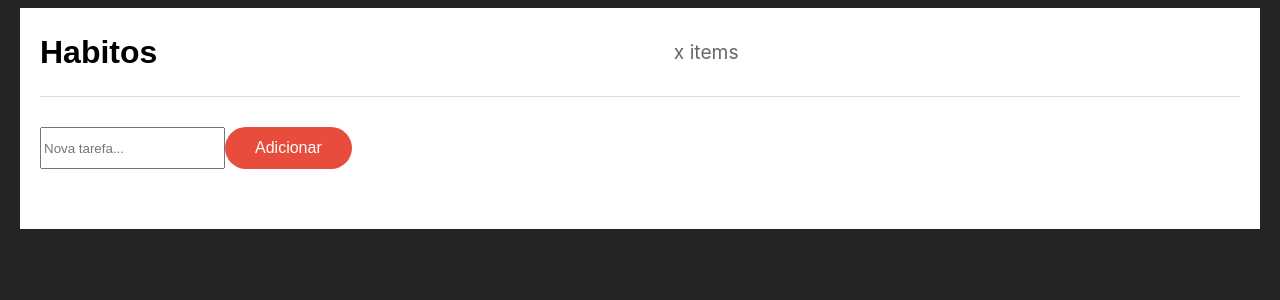
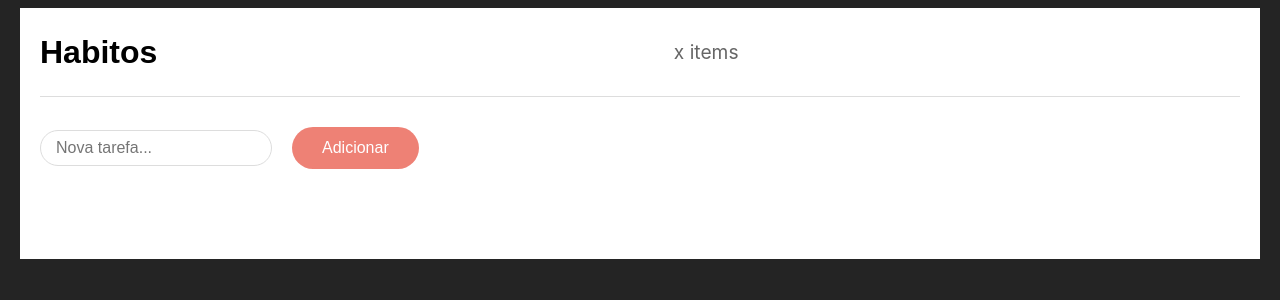
Before and after one commit to ufjf-dcc207/ufjf-dcc207-2024-3-a-trb1-C9BrenoFR, a React (Vite) app: page / in a window 1280 px wide. Shown: the top 300 px of the page. Built offline with nearby package versions, Linux system fonts and the light colour scheme; a web font is replaced by a local one.

Commit message:
mudando para grids

```diff
--- a/src/components/TaskList.css
+++ b/src/components/TaskList.css
@@ -1,13 +1,37 @@
 .task-container {
     width: 50%;
-    padding-right: 20px;
+    display: grid;
+    gap: 30px;
+  }
+
+  .task-list {
+    display: grid;
+    gap: 20px;
+  }
+
+  .task {
+    background-color: #ffcece;
+    border-radius: 15px;
+    padding: 25px;
+    display: grid;
+    grid-template-columns: 1fr auto;
+    align-items: center;
   }
 
   .adicionar-task {
     display: flex;
-    justify-content: flex-start;
+    gap: 20px;
     margin-bottom: 40px;
-    border-radius: 25px;
+    align-items: center;
+  }
+
+
+  .adicionar-task input {
+    padding: 8px 15px;
+    border: 1px solid #ddd;
+    border-radius: 20px;
+    font-size: 16px;
+    width: 200px;
   }
 
   .adicionar-task button {
@@ -20,52 +44,25 @@
     cursor: pointer;
   }
 
+  .adicionar-task button:disabled {
+    opacity: 0.7;
+    cursor: not-allowed;
+  }
+
   .task-list {
     display: flex;
     flex-direction: column;
-    gap: 20px;
-  }
-
-  .task {
-    background-color: #e19d9d;
-    border-radius: 15px;
-    padding: 25px;
-    display: grid;
-    grid-template-columns: 1fr auto auto;
-    gap: 20px;
-    align-items: center;
+    gap: 25px;
   }
 
   .task-titulo {
-    text-align: center;
     font-size: 18px;
+    color: #000;
+    justify-self: start;
   }
 
   .task-actions {
     display: flex;
     gap: 15px;
-  }
-
-  .task button.comecar {
-    background-color: #e74c3c;
-    color: white;
-    border: none;
-    border-radius: 20px;
-    padding: 8px 25px;
-    cursor: pointer;
-  }
-
-  .task button.deletar {
-    background: none;
-    border: none;
-    padding: 0;
-    cursor: pointer;
-    font-size: 24px;
-    color: #e74c3c;
-    display: flex;
     align-items: center;
   }
-
-  .task button.deletar::after {
-    content: '🗑️';
-  }
```
